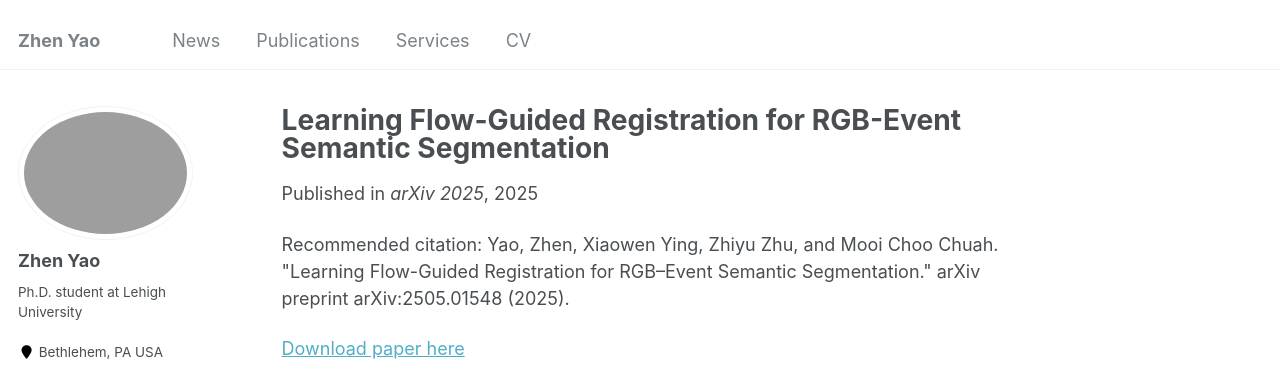
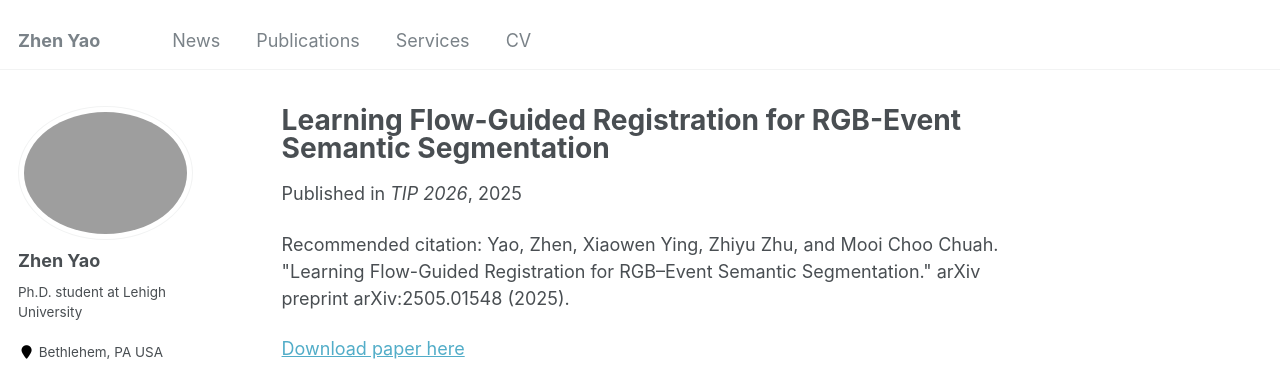
Before and after one commit to zyaocoder/zyaocoder.github.io, a Jekyll site: the page built from _publications/2025_arxiv_brenet.md, in a window 1280 px wide and 1050 px high. Shown: the top 373 px of the window. Built offline with Jekyll 4.4.1, drawn with Linux system fonts in a browser that asks for light colours.

Commit message:
Update 2025_arxiv_brenet.md

```diff
--- a/_publications/2025_arxiv_brenet.md
+++ b/_publications/2025_arxiv_brenet.md
@@ -3,7 +3,7 @@ title: "Learning Flow-Guided Registration for RGB-Event Semantic Segmentation"
 collection: publications
 permalink: /publication/2025_arxiv_brenet
 date: 2025-05-02
-venue: 'arXiv 2025'
+venue: 'TIP 2026'
 paperurl: ''
 codeurl: 'https://github.com/zyaocoder/BRENet'
 arxivurl: 'https://www.arxiv.org/abs/2505.01548'
```
